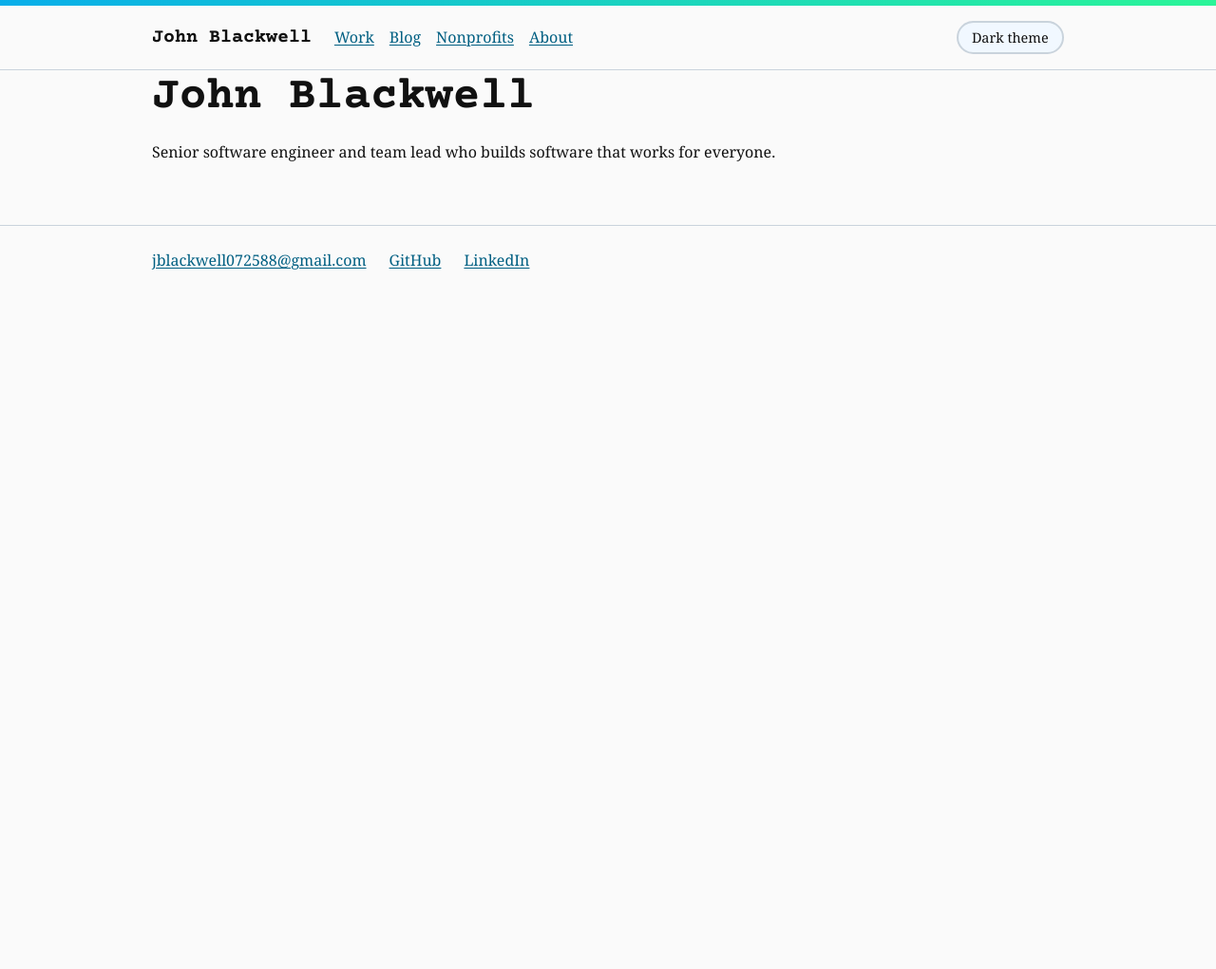
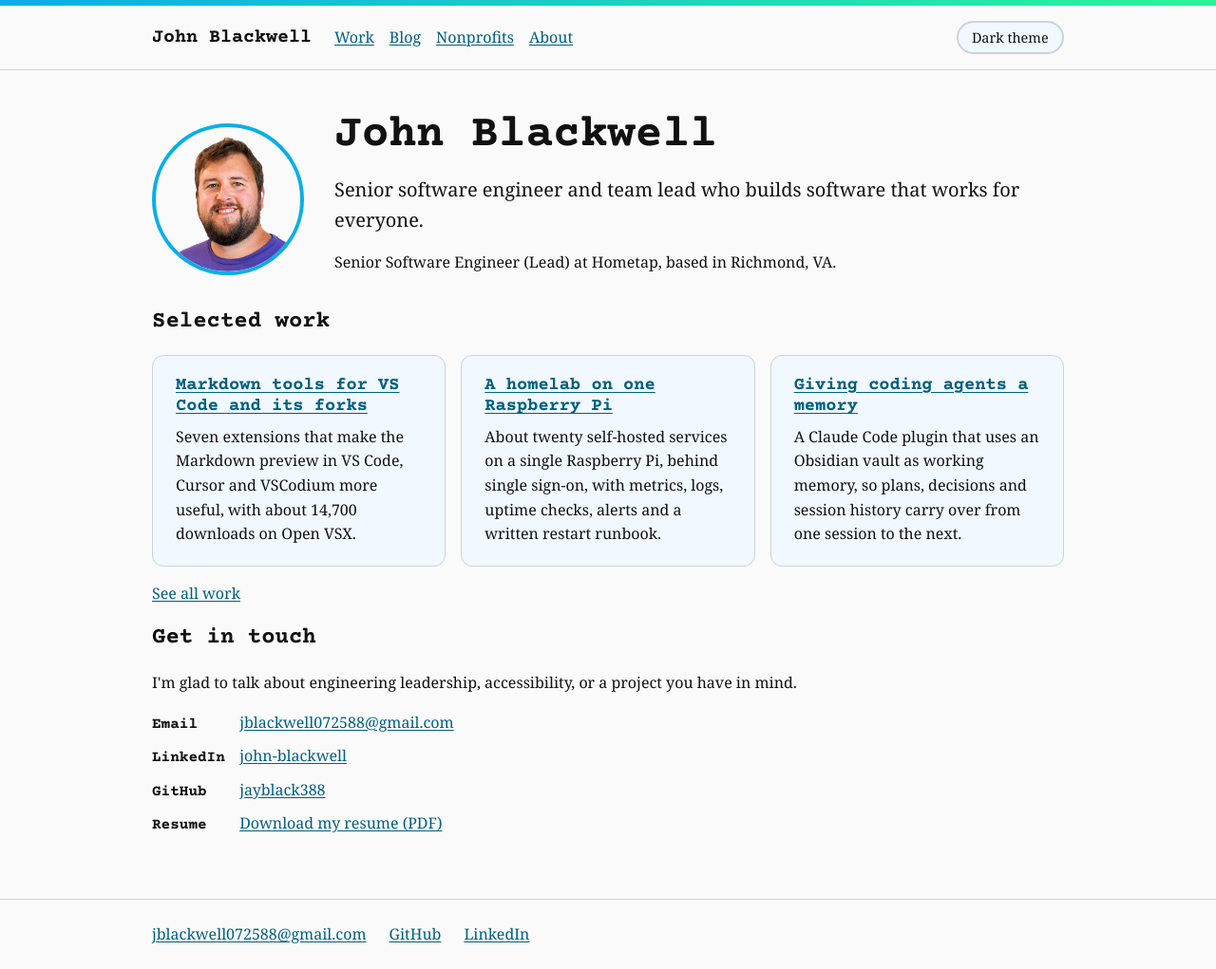
Before and after one commit to jayblack388/the-last-portfolio-ever, an Astro site: page / in a window 1280 px wide. Shown: the whole page at 95% size. Before the commit the page ends 800 px from the top, so only its background shows below. Built offline with nearby package versions, Linux system fonts and the light colour scheme; Astro itself is replaced by a stand-in of ours; a web font is replaced by a local one.

Commit message:
feat: Add home, about and nonprofits pages
Co-Authored-By: Claude Opus 5.5 <noreply@anthropic.com>
Claude-Session: https://claude.ai/code/session_01RWgQQQ7ZtTgrXJegLujV7b

```diff
--- /dev/null
+++ b/src/components/Contact.astro
@@ -0,0 +1,25 @@
+---
+import { site } from "../site";
+---
+
+<ul class="contact" role="list">
+  <li><span class="label">Email</span> <a class="wrap-anywhere" href={`mailto:${site.email}`}>{site.email}</a></li>
+  <li><span class="label">LinkedIn</span> <a href={site.linkedin}>john-blackwell</a></li>
+  <li><span class="label">GitHub</span> <a href={site.github}>jayblack388</a></li>
+  <li><span class="label">Resume</span> <a href={site.resumePath}>Download my resume (PDF)</a></li>
+</ul>
+
+<style>
+  .contact {
+    list-style: none;
+    padding: 0;
+    display: grid;
+    gap: 0.5rem;
+  }
+  .label {
+    display: inline-block;
+    min-width: 5.5rem;
+    font-family: "Courier Prime", "Courier New", monospace;
+    font-weight: 700;
+  }
+</style>
--- a/src/pages/index.astro
+++ b/src/pages/index.astro
@@ -1,9 +1,70 @@
 ---
+import Contact from "../components/Contact.astro";
+import WorkCard from "../components/WorkCard.astro";
 import Base from "../layouts/Base.astro";
+import { getWork } from "../lib/work";
 import { site } from "../site";
+
+const featured = (await getWork()).filter((entry) => entry.data.featured).slice(0, 3);
 ---
 
 <Base title={site.title} description={site.pitch}>
-  <h1>{site.name}</h1>
-  <p class="pitch">{site.pitch}</p>
+  <section class="hero">
+    <img src="/avatar.png" alt="Photo of John Blackwell" width="160" height="160" />
+    <div>
+      <h1>{site.name}</h1>
+      <p class="pitch">{site.pitch}</p>
+      <p>{site.role} at {site.employer}, based in {site.location}.</p>
+    </div>
+  </section>
+
+  <section id="selected-work" aria-labelledby="selected-work-heading">
+    <h2 id="selected-work-heading">Selected work</h2>
+    <ul class="grid" role="list">
+      {
+        featured.map((entry) => (
+          <li>
+            <WorkCard entry={entry} />
+          </li>
+        ))
+      }
+    </ul>
+    <p><a href="/work">See all work</a></p>
+  </section>
+
+  <section aria-labelledby="contact-heading">
+    <h2 id="contact-heading">Get in touch</h2>
+    <p>I'm glad to talk about engineering leadership, accessibility, or a project you have in mind.</p>
+    <Contact />
+  </section>
 </Base>
+
+<style>
+  .hero {
+    display: flex;
+    flex-wrap: wrap;
+    align-items: center;
+    gap: 1.5rem 2rem;
+    margin-block: 2.5rem 1rem;
+  }
+  .hero img {
+    border-radius: 50%;
+    border: 4px solid var(--primary);
+    width: 10rem;
+    height: 10rem;
+  }
+  .hero > div {
+    flex: 1 1 18rem;
+  }
+  .pitch {
+    font-size: 1.25rem;
+    margin: 0 0 0.5rem;
+  }
+  .grid {
+    display: grid;
+    grid-template-columns: repeat(auto-fill, minmax(min(16rem, 100%), 1fr));
+    gap: 1rem;
+    list-style: none;
+    padding: 0;
+  }
+</style>
```
Also changed, not shown: src/pages/about.astro (added, +92 -0 lines), src/pages/nonprofits.astro (added, +39 -0 lines), tests/e2e/content.spec.ts (added, +37 -0 lines), tests/e2e/pages.ts (+2 -0 lines).
